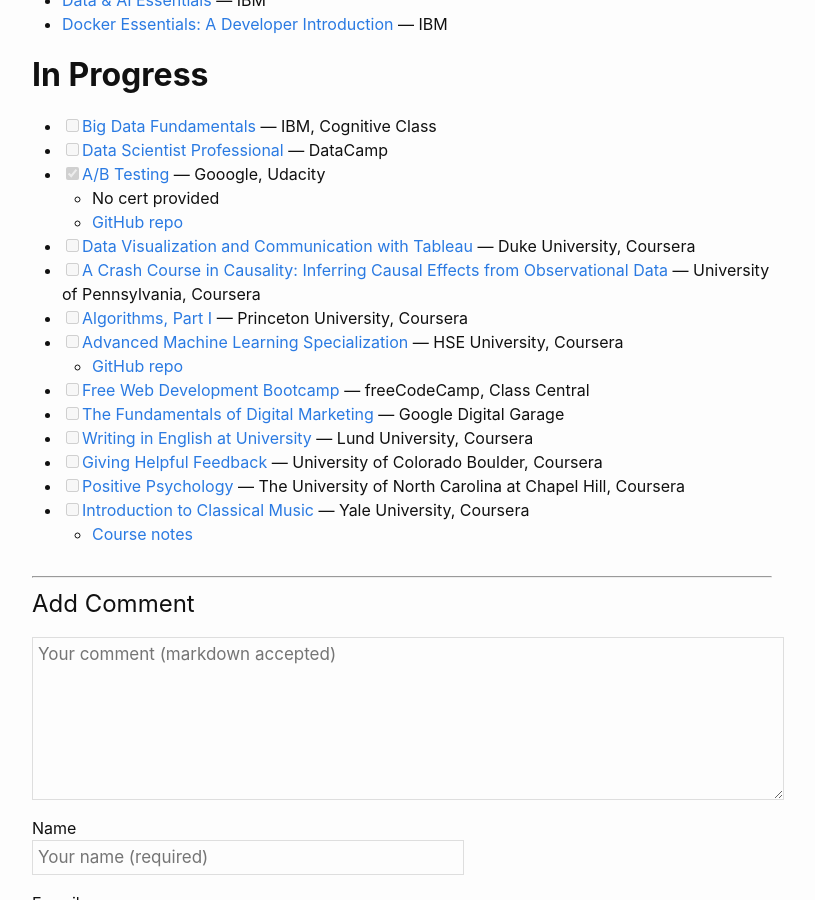
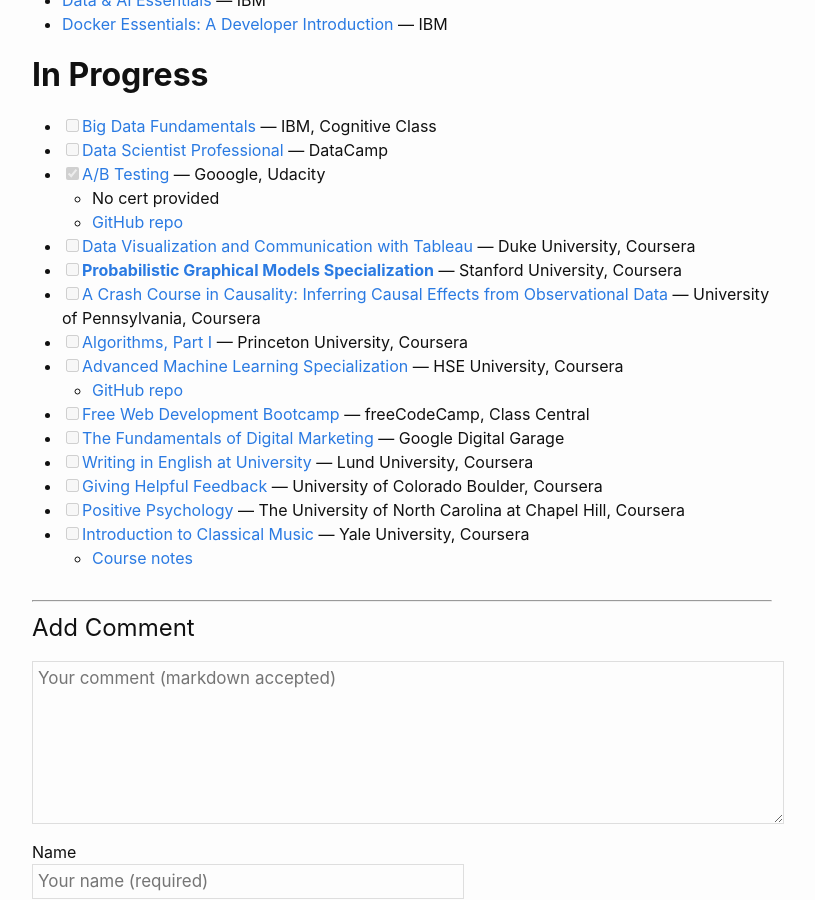
Before and after one commit to qiaohuang/qiaohuang.github.io, a Jekyll site: the page built from projects/_posts/2020-10-20-my-certificates.markdown, in a window 1280 px wide and 900 px high, scrolled down 1490 px. Shown: the whole window, without its empty margins (238-1053 px from the left). Built offline with Jekyll 4.4.1, drawn with Linux system fonts in a browser that asks for light colours; nearby versions of some CDN libraries.

Commit message:
Update cert todo

```diff
--- a/projects/_posts/2020-10-20-my-certificates.markdown
+++ b/projects/_posts/2020-10-20-my-certificates.markdown
@@ -68,6 +68,7 @@
   - No cert provided
   - [GitHub repo](https://github.com/qiaohuang/A-B-Testing/tree/main/Udacity%20AB%20Testing%20by%20Google)
 - [ ] [Data Visualization and Communication with Tableau](https://www.coursera.org/learn/analytics-tableau) — Duke University, Coursera
+- [ ] __[Probabilistic Graphical Models Specialization](https://www.coursera.org/specializations/probabilistic-graphical-models)__ — Stanford University, Coursera
 - [ ] [A Crash Course in Causality: Inferring Causal Effects from Observational Data](https://www.coursera.org/learn/crash-course-in-causality) — University of Pennsylvania, Coursera
 - [ ] [Algorithms, Part I](https://www.coursera.org/learn/algorithms-part1) — Princeton University, Coursera
 - [ ] [Advanced Machine Learning Specialization](https://www.coursera.org/specializations/aml) — HSE University, Coursera
```
